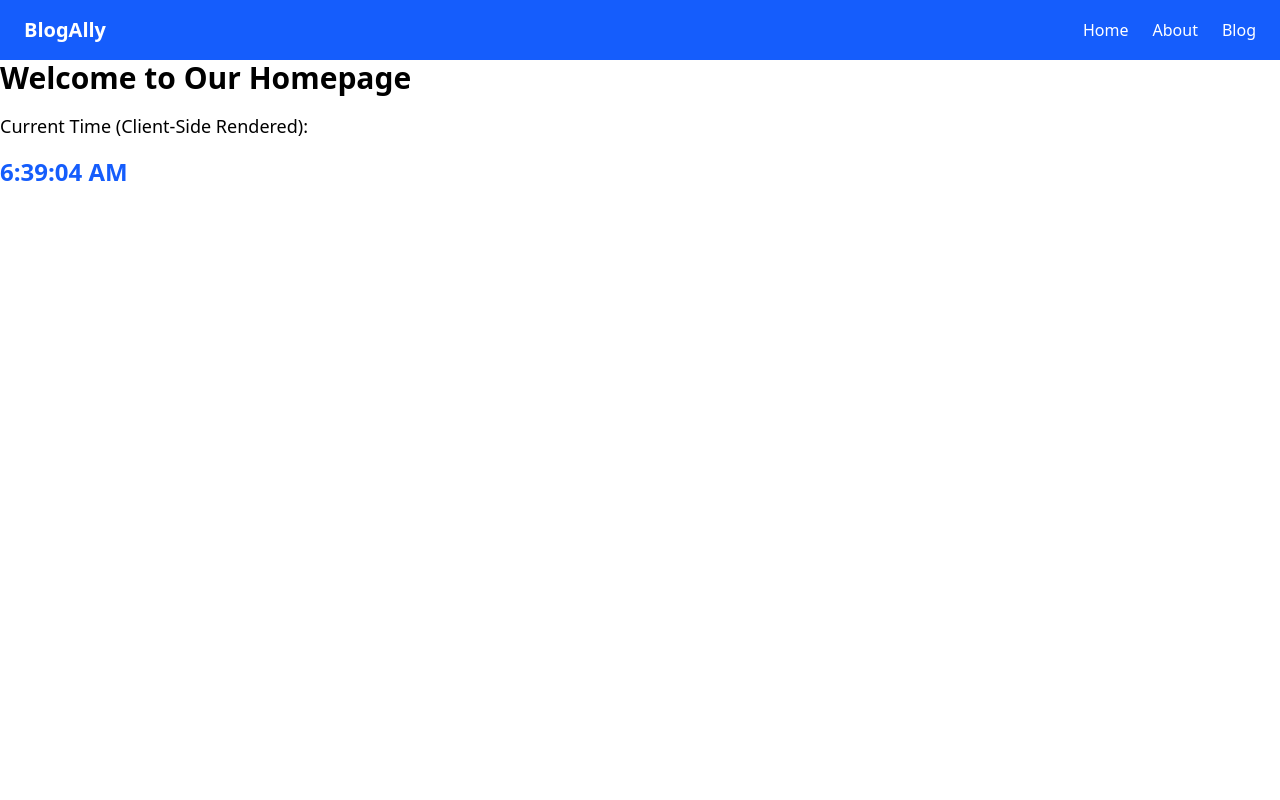
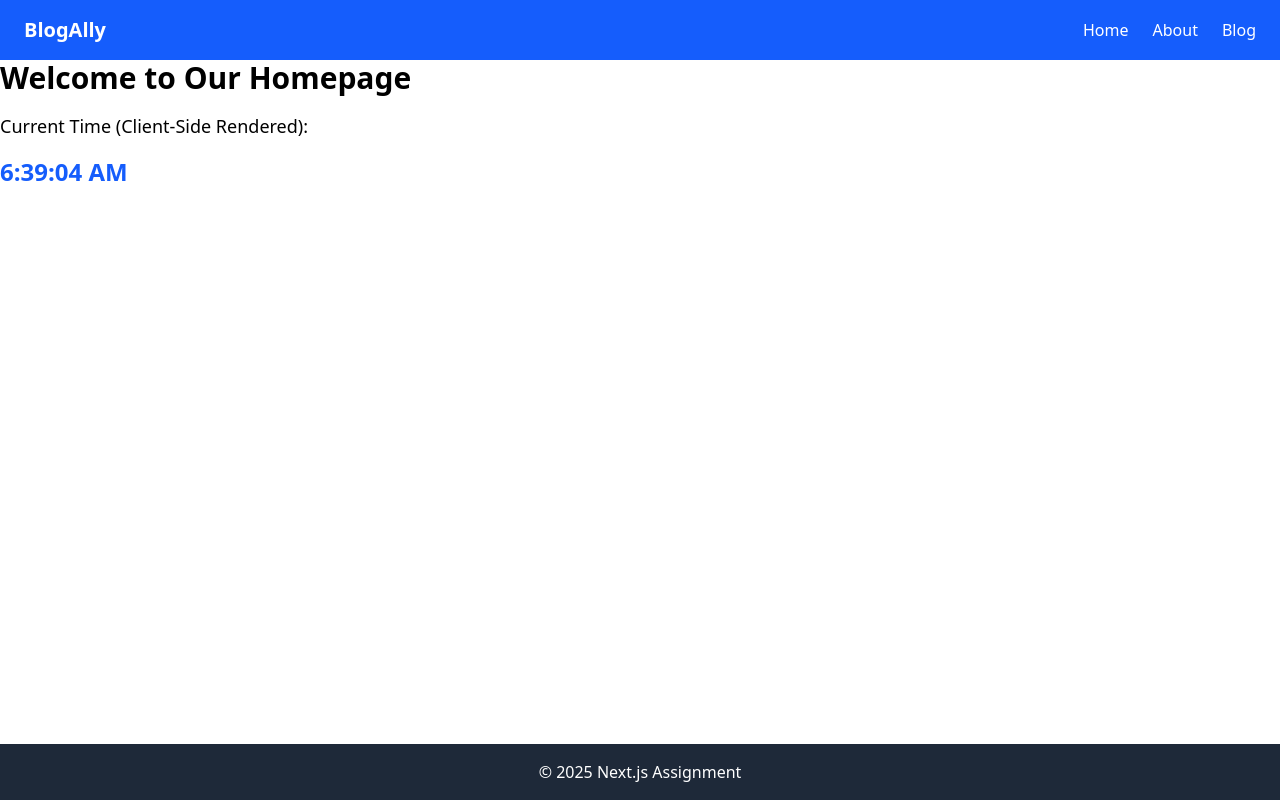
Before and after one commit to Isingizwe12/nextjs-assignment, a Next.js app: page / in a window 1280 px wide. Built offline with nearby package versions, Linux system fonts and the light colour scheme.

Commit message:
updated mu global layout

```diff
--- a/app/layout.tsx
+++ b/app/layout.tsx
@@ -1,38 +1,25 @@
 import type { Metadata } from "next";
-import { Geist, Geist_Mono } from "next/font/google";
 import "./globals.css";
 import Navbar from "./components/Navbar";
-// import Footer from "./components/footer";
+import Footer from "./components/footer";
 
-const geistSans = Geist({
-  variable: "--font-geist-sans",
-  subsets: ["latin"],
-});
-
-const geistMono = Geist_Mono({
-  variable: "--font-geist-mono",
-  subsets: ["latin"],
-});
 
 export const metadata: Metadata = {
   title: "Create Next App",
   description: "Generated by create next app",
 };
 
-export default function RootLayout({
-  children,
-}: Readonly<{
-  children: React.ReactNode;
-}>) {
+export default function RootLayout({ children }) {
   return (
     <html lang="en">
-      <body
+      <body className="min-h-screen flex flex-col">
+        <Navbar />
 
-        className={`${geistSans.variable} ${geistMono.variable} antialiased`}
-      >
-        <Navbar />
-        {children}
-        {/* <Footer /> */}
+        <main className="flex-grow">
+          {children}
+        </main>
+
+        <Footer />
       </body>
     </html>
   );
```
